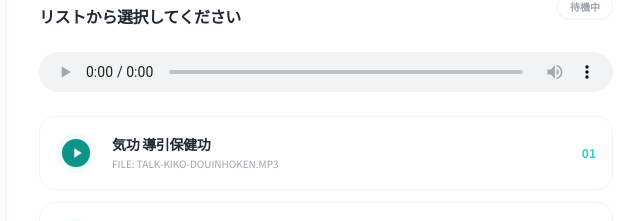
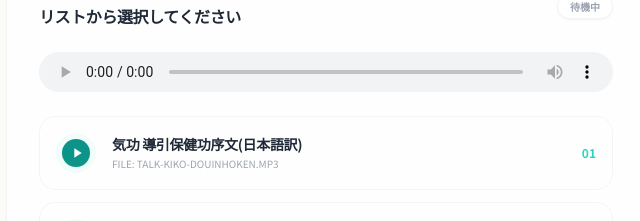
Before and after one commit to yoshi0213saku-spec/kiko-douin, a plain HTML site: page index.html in a window 1280 px wide. Shown: the part 1864-2085 px from the top of the page, without its empty margins (314-954 px from the left). Drawn offline with nearby package versions, Linux system fonts and the light colour scheme.

Commit message:
Add files via upload

```diff
--- a/index.html
+++ b/index.html
@@ -212,7 +212,7 @@
                 </div>
             </div>
 
-            <!-- PDF図解資料セクション (新規追加) -->
+            <!-- PDF図解資料セクション -->
             <div class="glass-card rounded-3xl p-8 border border-gray-100 shadow-sm">
                 <h3 class="text-sm font-black text-teal-600 uppercase tracking-[0.2em] mb-6 flex items-center">
                     <svg xmlns="http://www.w3.org/2000/svg" class="h-4 w-4 mr-2" fill="none" viewBox="0 0 24 24" stroke="currentColor">
@@ -259,7 +259,7 @@
 
                 <div class="space-y-3" id="playlist">
                     <!-- 解説データ 01 -->
-                    <div onclick="playTrack('talk-kiko-douinhoken.mp3', '気功 導引保健功', this)"
+                    <div onclick="playTrack('talk-kiko-douinhoken.mp3', '気功 導引保健功序文(日本語訳)', this)"
                          class="group cursor-pointer p-4 rounded-2xl border border-gray-100 hover:border-teal-200 hover:bg-white transition-all duration-300 flex items-center justify-between">
                         <div class="flex items-center space-x-4">
                             <div class="w-10 h-10 rounded-full bg-teal-50 flex items-center justify-center group-hover:bg-teal-100 transition-colors">
@@ -270,7 +270,7 @@
                                 </div>
                             </div>
                             <div>
-                                <h4 class="text-sm font-bold text-gray-800 tracking-tight">気功 導引保健功</h4>
+                                <h4 class="text-sm font-bold text-gray-800 tracking-tight">気功 導引保健功序文(日本語訳)</h4>
                                 <p class="text-[10px] text-gray-400 uppercase mt-0.5">File: talk-kiko-douinhoken.mp3</p>
                             </div>
                         </div>
```
